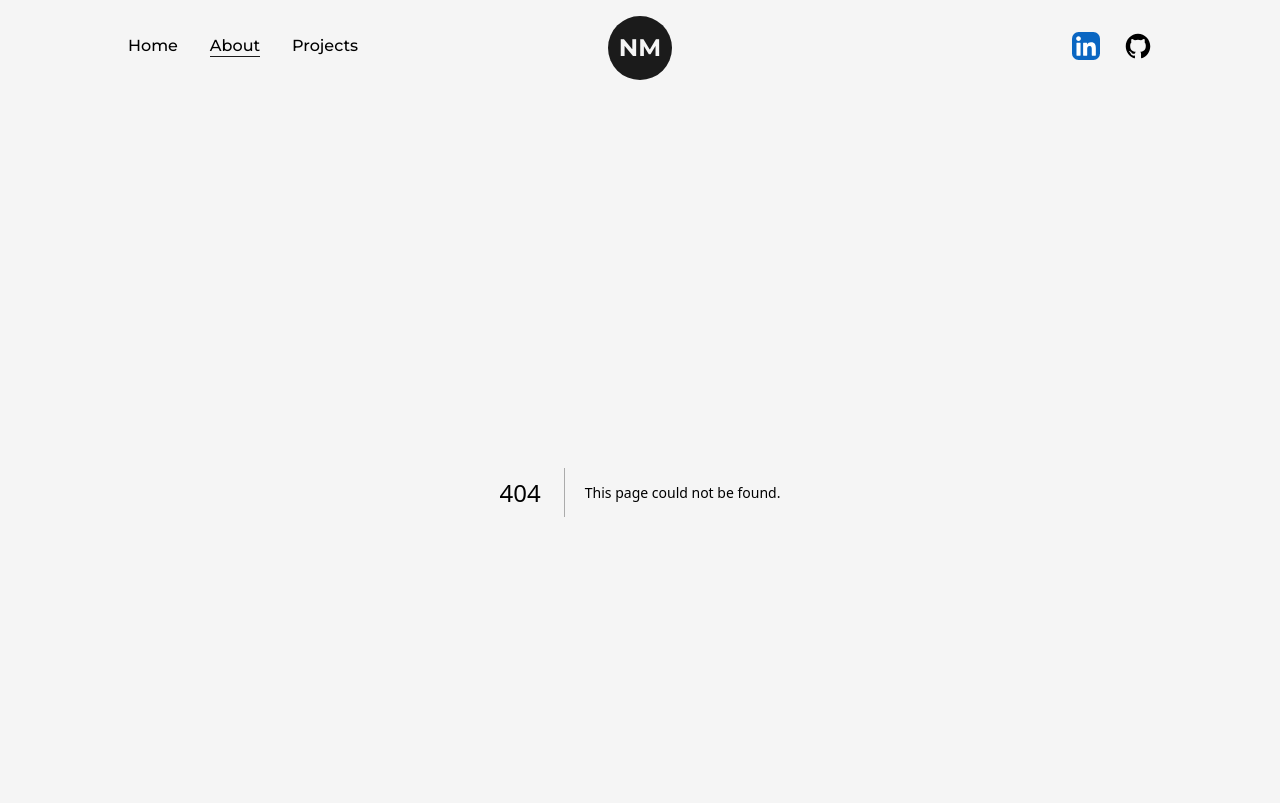
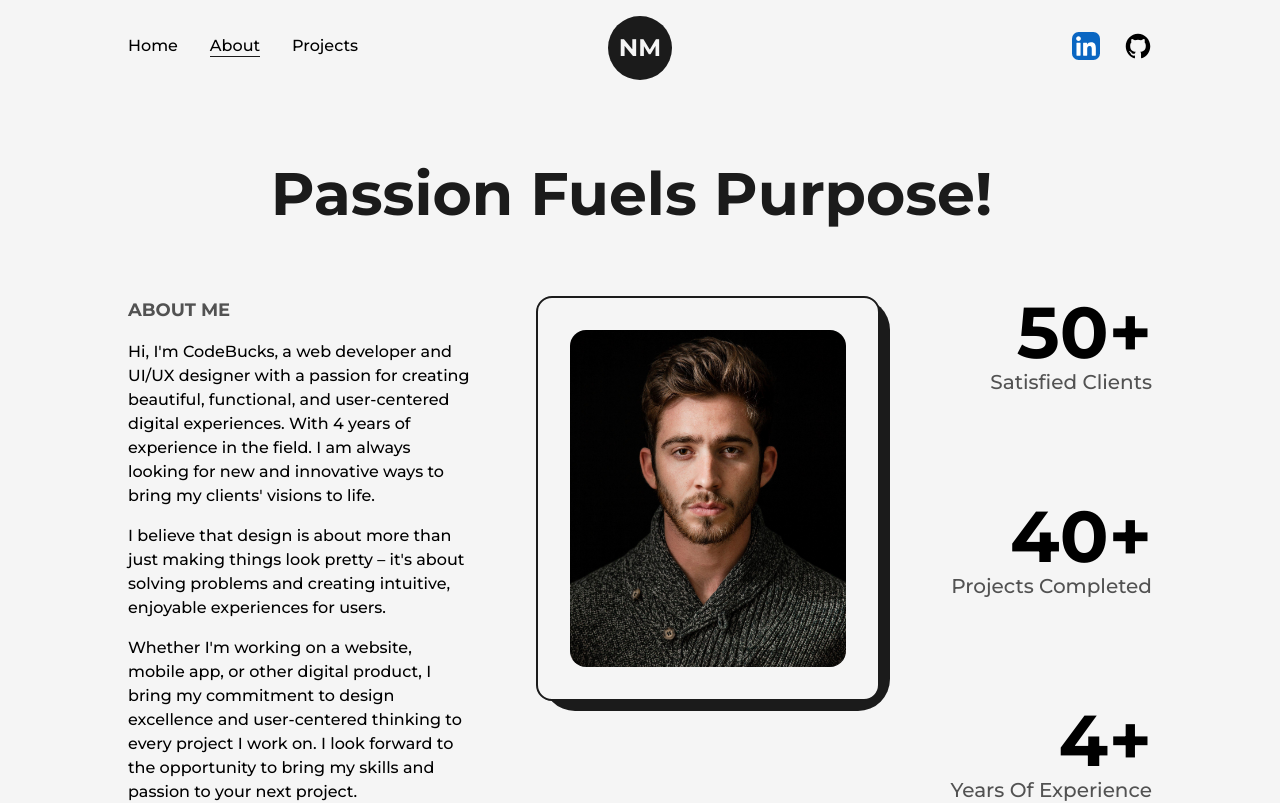
Before and after one commit to kihno/developer-portfolio, a Next.js app: page /about in a window 1280 px wide. Before the commit this address had no page. Shown: the top 803 px of the page. Built offline with nearby package versions, Linux system fonts and the light colour scheme.

Commit message:
Create about page

```diff
--- a/src/components/HireMe.js
+++ b/src/components/HireMe.js
@@ -4,11 +4,11 @@ import { CircularText } from "./Icons";
 const HireMe = () => {
   return (
     <div className="fixed left-4 bottom-4 flex items-center justify-center overflow-hidden">
-      <div className="w-48 h-auto flex items-center justify-center relative">
+      <div className="w-40 h-auto flex items-center justify-center relative">
         <CircularText className={"fill-dark animate-spin-slow"} />
         <Link
           href='mailto:nmiles13@gmail.com'
-          className=" w-20 h-20 rounded-full font-semibold flex items-center justify-center absolute left-1/2 top-1/2 -translate-x-1/2 -translate-y-1/2 bg-dark text-light shadow-md border border-solid border-dark hover:bg-light hover:text-dark"
+          className="w-20 h-20 rounded-full font-semibold flex items-center justify-center absolute left-1/2 top-1/2 -translate-x-1/2 -translate-y-1/2 bg-dark text-light shadow-md border border-solid border-dark hover:bg-light hover:text-dark"
         >
           Hire Me
         </Link>
--- /dev/null
+++ b/src/pages/about.js
@@ -0,0 +1,92 @@
+import AnimatedText from "@/components/AnimatedText";
+import Layout from "@/components/Layout";
+import Head from "next/head";
+import Image from "next/image";
+import profilePic from "../../public/images/profile/developer-pic-2.jpg"
+import { useEffect, useRef } from "react";
+import { useInView, useMotionValue, useSpring } from "framer-motion";
+
+const AnimatedNumbers = ({value}) => {
+  const ref = useRef(null)
+
+  const motionValue = useMotionValue(0)
+  const springValue = useSpring(motionValue, { duration: 3000 })
+  const isInView = useInView(ref, {once: true})
+
+  useEffect(() => {
+    if(isInView) {
+      motionValue.set(value)
+    }
+  }, [isInView, value, motionValue])
+
+  useEffect(() => {
+    springValue.on("change", (latest) => {
+      if(ref.current && latest.toFixed(0) <= value) {
+        ref.current.textContent = latest.toFixed(0)
+      }
+    })
+  }, [springValue, value])
+
+  return <span ref={ref}></span>
+}
+
+const about = () => {
+  return (
+    <>
+      <Head>
+        <title>Nick Miles | About Page</title>
+        <meta name='About page for Nick Miles portfolio' content='About web developer full stack engineer Nick Miles' />
+      </Head>
+      <main className="flex w-full flex-col items-center justify-center">
+        <Layout classname="pt-16">
+          <AnimatedText text="Passion Fuels Purpose!" className="mb-16" />
+          <div className="grid w-full grid-cols-8 gap-16">
+            <div className="col-span-3 flex flex-col items-start justify-start">
+              <h2 className="mb-4 text-lg font-bold uppercase text-dark/75">About Me</h2>
+              <p className="font-medium">
+                Hi, I'm CodeBucks, a web developer and UI/UX designer with a passion for creating beautiful, functional,
+                and user-centered digital experiences. With 4 years of experience in the field. I am always looking for
+                new and innovative ways to bring my clients' visions to life.
+              </p>
+              <p className="font-medium my-4">
+                I believe that design is about more than just making things look pretty – it's about solving problems and
+                creating intuitive, enjoyable experiences for users.
+              </p>
+              <p className="font-medium">
+                Whether I'm working on a website, mobile app, or
+                other digital product, I bring my commitment to design excellence and user-centered thinking to
+                every project I work on. I look forward to the opportunity to bring my skills and passion to your next project.
+              </p>
+            </div>
+            <div className="col-span-3 relative h-max rounded-2xl border-2 border-solid border-dark bg-light p-8">
+              <div className="absolute top-0 -right-3 -z-10 w-[102%] h-[103%] rounded-[2rem] bg-dark" />
+              <Image src={profilePic} alt="Nick Miles" className="w-full h-auto rounded-2xl" />
+            </div>
+            <div className="col-span-2 flex flex-col items-end justify-between">
+              <div className="flex flex-col items-end justify-center">
+                <span className="inline-block text-7xl font-bold">
+                  <AnimatedNumbers value={50} />+
+                </span>
+                <h2 className="text-xl font-medium capitalize text-dark/75">satisfied clients</h2>
+              </div>
+              <div className="flex flex-col items-end justify-center">
+                <span className="inline-block text-7xl font-bold">
+                <AnimatedNumbers value={40} />+
+                </span>
+                <h2 className="text-xl font-medium capitalize text-dark/75">projects completed</h2>
+              </div>
+              <div className="flex flex-col items-end justify-center">
+                <span className="inline-block text-7xl font-bold">
+                <AnimatedNumbers value={4} />+
+                </span>
+                <h2 className="text-xl font-medium capitalize text-dark/75">years of experience</h2>
+              </div>
+            </div>
+          </div>
+        </Layout>
+      </main>
+    </>
+  );
+}
+
+export default about;
```
Also changed, not shown: src/components/Icons.js (+10 -5 lines), website images/webDev.svg.
